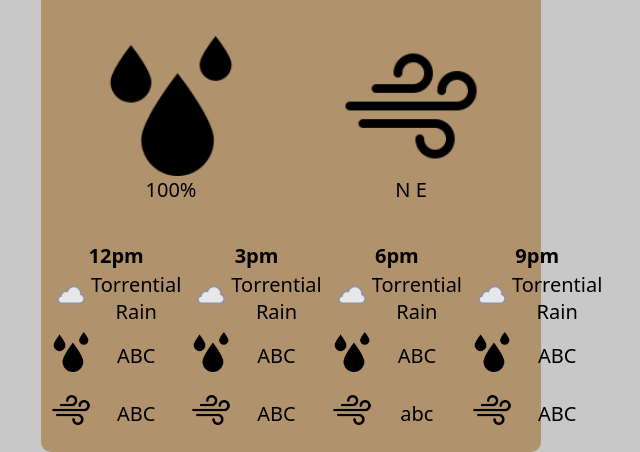
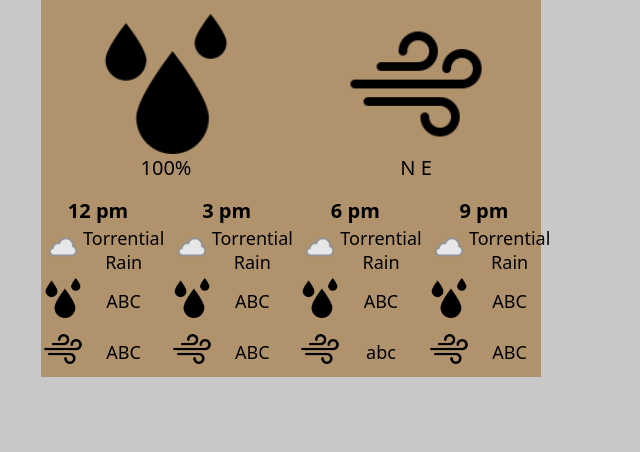
Before and after one commit to orzcode/tempy, a website built with Vite: page index.html in a window 1280 px wide. Shown: the part 348-800 px from the top of the page, without its empty margins (349-989 px from the left). Built offline with nearby package versions, Linux system fonts and the light colour scheme; no server answers.

Commit message:
improve hour col spacing

```diff
--- a/conditionsJSON.json
+++ b/conditionsJSON.json
@@ -1,7 +1,7 @@
 {
 	"1000": { "text": "Clear" },
 	"1003": { "text": "Cloudy" },
-	"1006": { "text": "Overcast" },
+	"1006": { "text": "Overcast weather" },
 	"1009": { "text": "Fog" },
 	"1030": { "text": "Mist" },
 	"1063": { "text": "Light Rain" },
--- a/index.html
+++ b/index.html
@@ -55,7 +55,7 @@
 
       <div class="hourlySection">
         <span class="hourCol 12pm" data-hour="12"
-          ><h6 class="hourTitle">12pm</h6>
+          ><h6 class="hourTitle">12 pm</h6>
           <div class="hourBits">
 
             <div class="hBit"><img src="images/conditions/day/122.png" alt="condition" class="hourlyConditionImg"/></div>
@@ -68,7 +68,7 @@
             </div
         ></span>
         <span class="hourCol 3pm" data-hour="3"
-          ><h6 class="hourTitle">3pm</h6>
+          ><h6 class="hourTitle">3 pm</h6>
           <div class="hourBits">
 
             <div class="hBit"><img src="images/conditions/day/122.png" alt="condition" class="hourlyConditionImg"/></div>
@@ -81,7 +81,7 @@
             </div
         ></span>
         <span class="hourCol 6pm" data-hour="6"
-          ><h6 class="hourTitle">6pm</h6>
+          ><h6 class="hourTitle">6 pm</h6>
           <div class="hourBits">
 
             <div class="hBit"><img src="images/conditions/day/122.png" alt="condition" class="hourlyConditionImg"/></div>
@@ -94,7 +94,7 @@
             </div
         ></span>
         <span class="hourCol 9pm" data-hour="9"
-          ><h6 class="hourTitle">9pm</h6>
+          ><h6 class="hourTitle">9 pm</h6>
           <div class="hourBits">
 
             <div class="hBit"><img src="images/conditions/day/122.png" alt="condition" class="hourlyConditionImg"/></div>
--- a/style.css
+++ b/style.css
@@ -15,6 +15,7 @@ html {
   scroll-behavior: smooth;
   caret-color: transparent;
   overflow-x: hidden;
+  user-select: none;
 }
 body {
   font-size: 2rem;
@@ -41,7 +42,7 @@ body {
   display: flex;
   justify-content: center;
   min-height: 100vh;
-  width: 100%;
+  width: 100vw;
   max-width: 100vw;
 
   align-items: center;
@@ -49,10 +50,9 @@ body {
 
 .mainContainer {
   width: 500px;
-  height: 800px;
-  padding: 1rem;
-  border-radius: 10px;
+  height: 650px;
   background-color: rgb(176, 146, 109);
+  /*Can add padding here once hour column width is set*/
 
   /* display: grid; */
 
@@ -74,7 +74,6 @@ body {
   justify-content: space-evenly;
   border-bottom: 2px solid black;
   height: min-content;
-  padding: 1rem;
 }
 .topTabs * {
   cursor: pointer;
@@ -126,14 +125,20 @@ body {
 .hourlySection {
   display: flex;
   gap: 1rem;
-  height: 20rem;
+  height: 18rem;
+justify-content: space-between;
+  font-size: 1.8rem;
+  padding: 0 2px;
 
   /* Gap between hour columns */
 }
 
 .hourCol {
   display: flex;
+/* background-color: pink; */
   width: 100%;
+  max-width: 11rem;
+
   text-align: center;
   flex-direction: column;
 }
@@ -145,14 +150,16 @@ body {
 
   display: grid;
   align-items: center;
-  grid-template-columns: 1fr 1fr;
+  grid-template-columns: 4rem 1fr;
   grid-template-rows: 1fr 1fr 1fr;
+}
+.hBit {
+  text-align: center;
 }
 
 .hBit img {
   /* width: 100%;
   max-width: 4rem; */
-
   width: 4rem;
   height: auto;
 }
```
